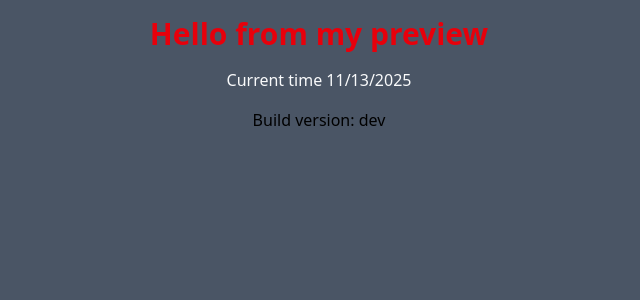
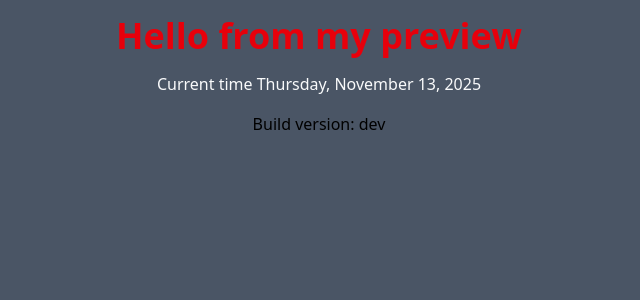
Before and after one commit to barnettet31/react-pr-preview-app, a React (Vite) app: page / in a window 1280 px wide. Shown: the top 300 px of the page, without its empty margins (321-961 px from the left). Built offline with nearby package versions, Linux system fonts and the light colour scheme.

Commit message:
change date string to see build result

```diff
--- a/src/App.tsx
+++ b/src/App.tsx
@@ -1,10 +1,14 @@
 function App() {
-  //@ts-ignore
   const version = import.meta.env.VITE_PR_NUMBER || 'dev';
   return (
     <main className="flex-1 flex justify-center py-4 flex-col items-center gap-4">
-      <h1 className="text-3xl text-red-600 font-semibold">Hello from my preview</h1>
-      <p className="text-gray-50">Current time {new Date().toLocaleDateString()}</p>
+      <h1 className="text-4xl text-red-600 font-semibold">Hello from my preview</h1>
+      <p className="text-gray-50">Current time {new Date().toLocaleDateString("en-US", {
+        weekday: "long",
+        year: "numeric",
+        month: "long",
+        day: "numeric",
+      })}</p>
       <p>Build version: {version}</p>
 
     </main>
```
